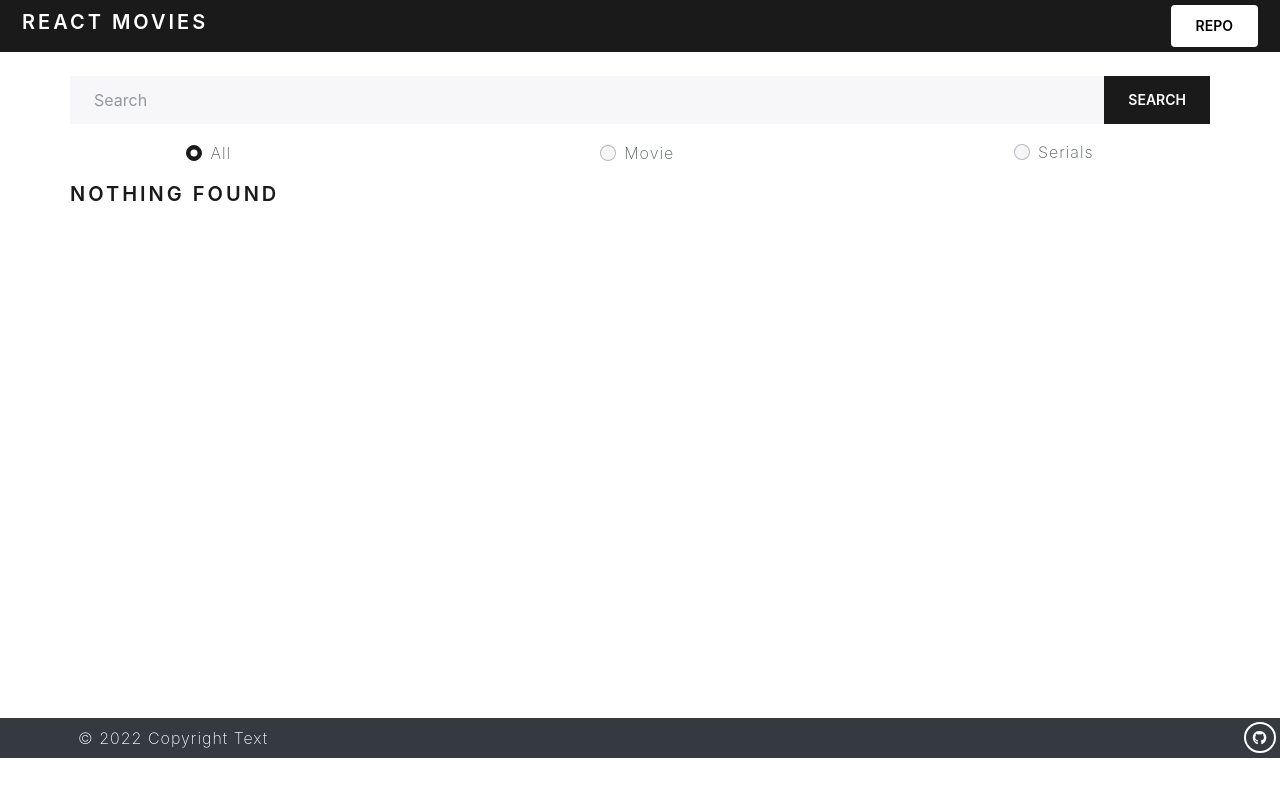
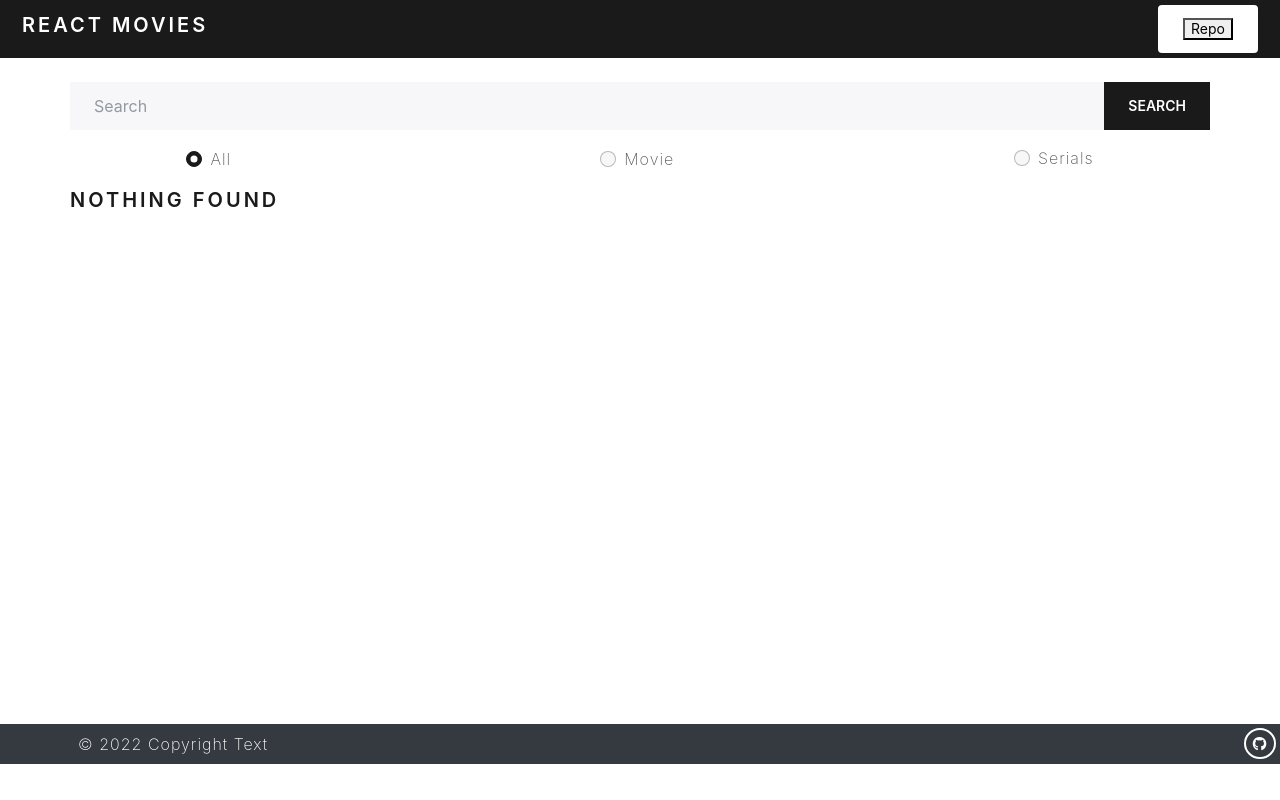
Before and after one commit to RomanChuchev/movies-project, a React (Create React App) app: page / in a window 1280 px wide. Built offline with nearby package versions, Linux system fonts and the light colour scheme.

Commit message:
Change href

```diff
--- a/src/layout/Footer.jsx
+++ b/src/layout/Footer.jsx
@@ -9,7 +9,8 @@ function Footer() {
           <a
             className="btn btn-outline-light btn-floating m-1 position-absolute top-0 end-0"
             target="_blank"
-            href="https://github.com/RomanChuchev"
+            rel="noreferrer"
+            href="https://github.com/RomanChuchev/movies-project"
             role="button"
           >
             <i className="fab fa-github"></i>
--- a/src/layout/Header.jsx
+++ b/src/layout/Header.jsx
@@ -3,9 +3,14 @@ function Header() {
     <nav className="navbar navbar-expand-lg navbar-dark bg-primary">
       <div className="container-fluid">
         <h1 className="navbar-brand">React Movies</h1>
-        <button className="btn btn-secondary btn-header" type="button">
-          Repo
-        </button>
+        <a
+          className="btn btn-secondary btn-header"
+          target="_blank"
+          href="https://github.com/RomanChuchev"
+          role="button"
+        >
+          <button>Repo</button>
+        </a>
       </div>
     </nav>
   );
```
